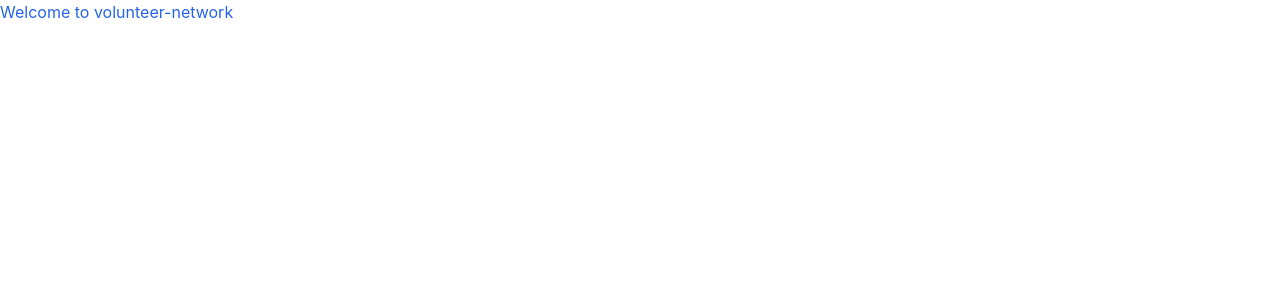
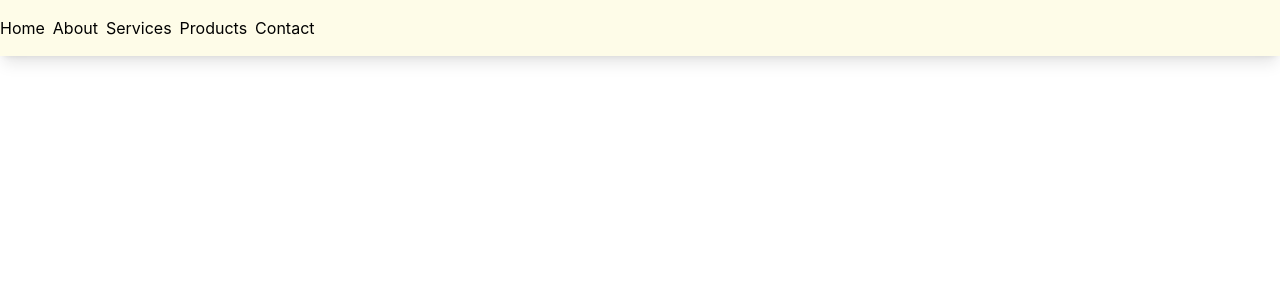
Before and after one commit to pixprocoder/volunteer-network, a React (Create React App) app: page /about in a window 1280 px wide. Shown: the top 300 px of the page. Built offline with nearby package versions, Linux system fonts and the light colour scheme.

Commit message:
navbar added

```diff
--- a/src/App.js
+++ b/src/App.js
@@ -1,7 +1,9 @@
+import Navbar from "./pages/shared/Navbar";
+
 function App() {
   return (
     <div>
-      <h1 className="text-blue-600">Welcome to volunteer-network</h1>
+      <Navbar />
     </div>
   );
 }
--- /dev/null
+++ b/src/pages/shared/Navbar.js
@@ -0,0 +1,30 @@
+import React from "react";
+import { Link } from "react-router-dom";
+
+const Navbar = () => {
+  return (
+    <header>
+      <nav className="py-4 bg-yellow-50 shadow-lg">
+        <ul className="flex space-x-2">
+          <li>
+            <Link to="/home"> Home </Link>
+          </li>
+          <li>
+            <Link to="/about"> About </Link>
+          </li>
+          <li>
+            <Link to="/services"> Services </Link>
+          </li>
+          <li>
+            <Link to="/products"> Products </Link>
+          </li>
+          <li>
+            <Link to="/contact"> Contact </Link>
+          </li>
+        </ul>
+      </nav>
+    </header>
+  );
+};
+
+export default Navbar;
```
